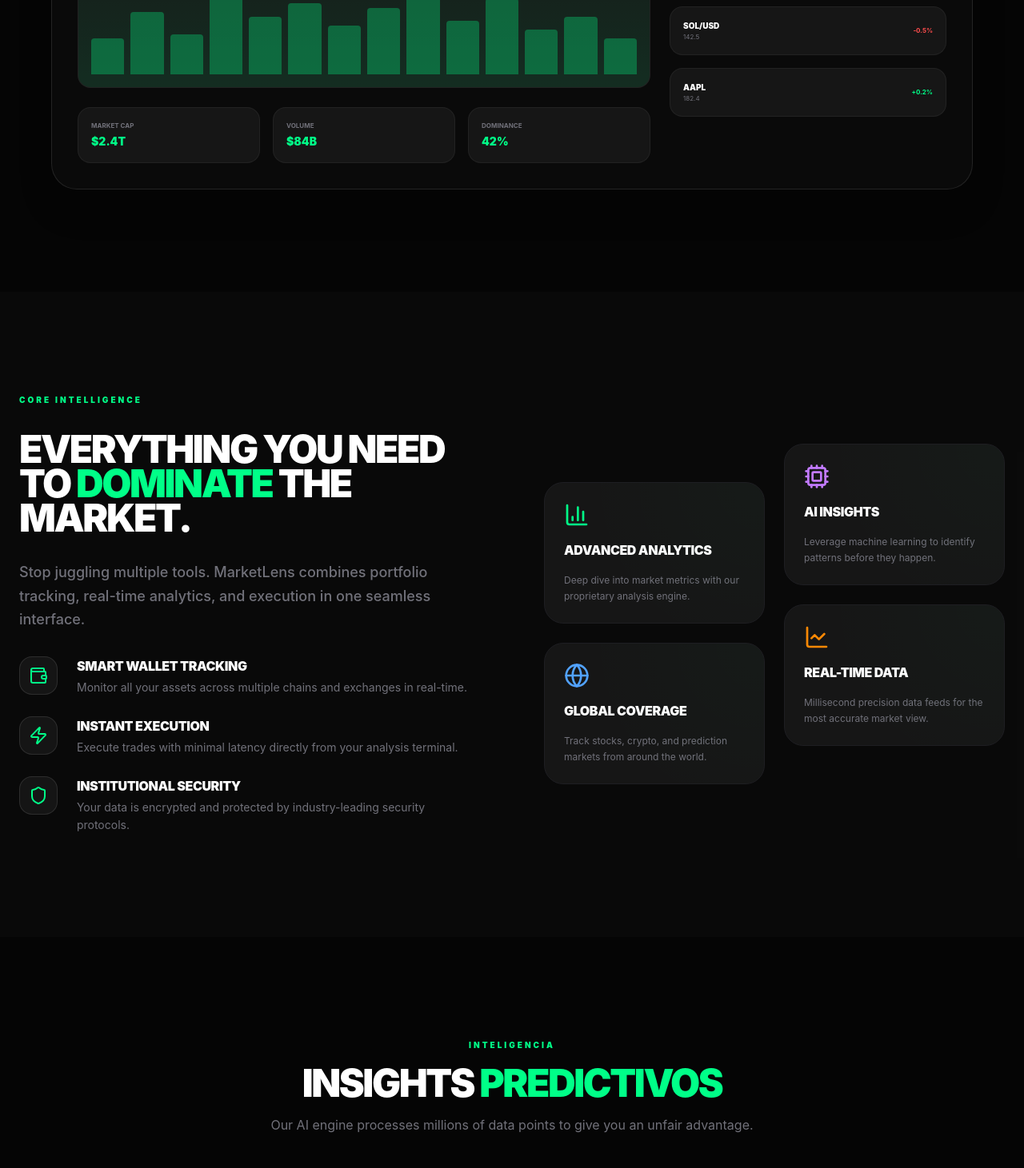
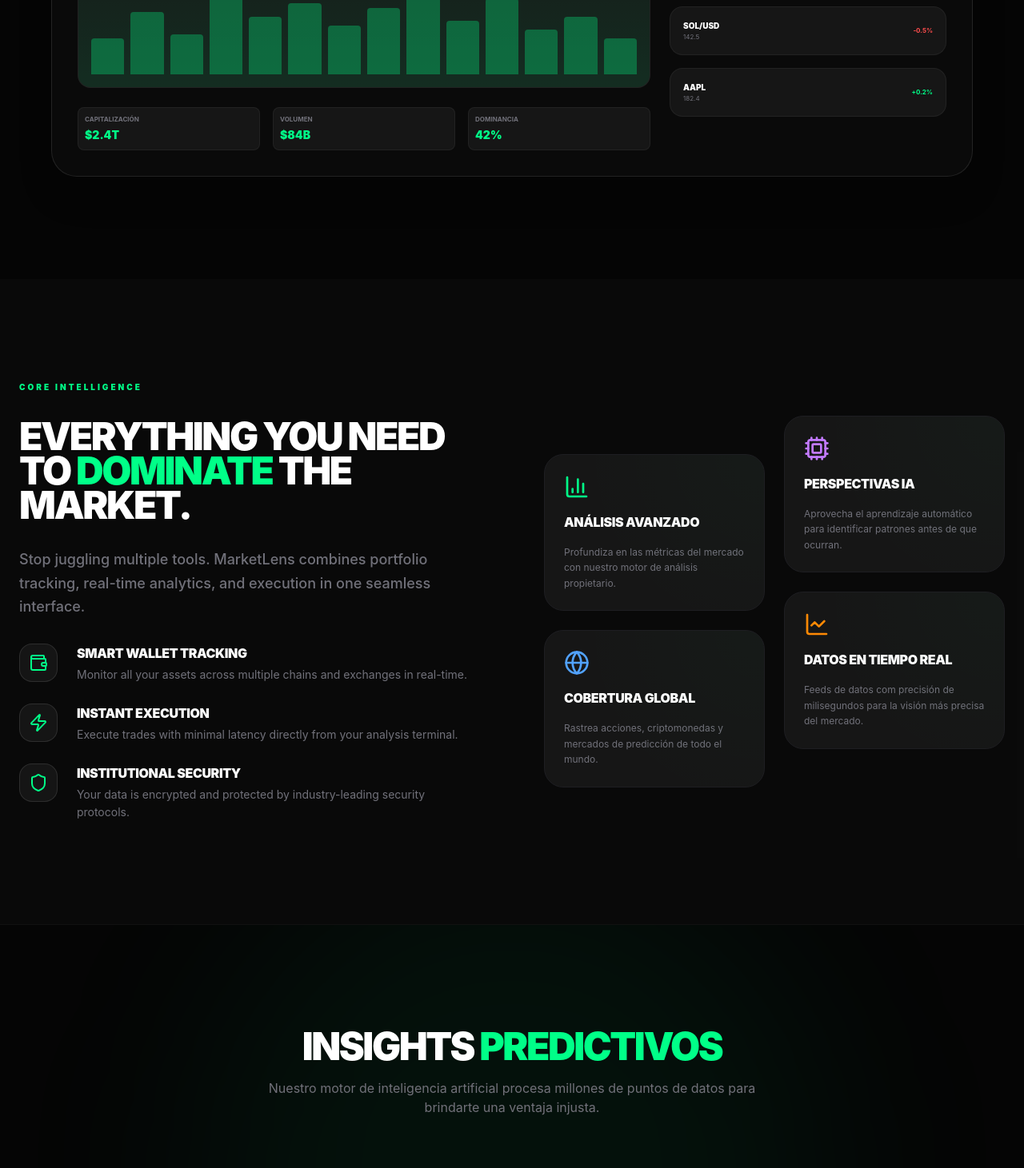
Before and after one commit to Ivancho1253/MarketLens, a React (Vite) app: page / in a window 1280 px wide. Shown: the part 960-2421 px from the top of the page at 80% size. Built offline with nearby package versions, Linux system fonts and the light colour scheme; no server answers.

Commit message:
feat: Add translations for market metrics and AI insights in LanguageContext

```diff
--- a/src/components/LandingPage.tsx
+++ b/src/components/LandingPage.tsx
@@ -163,13 +163,13 @@ export default function LandingPage() {
                 </div>
                 <div className="grid grid-cols-3 gap-4">
                   {[
-                    { label: 'Market Cap', val: '$2.4T' },
-                    { label: 'Volume', val: '$84B' },
-                    { label: 'Dominance', val: '42%' }
-                  ].map((item, i) => (
-                    <div key={i} className="p-4 bg-white/5 rounded-2xl border border-white/5">
-                      <div className="text-[8px] text-text-dim uppercase font-bold mb-1">{item.label}</div>
-                      <div className="text-sm font-black text-accent">{item.val}</div>
+                    { label: t('marketCap'), val: '$2.4T' },
+                    { label: t('volume'), val: '$84B' },
+                    { label: t('dominance'), val: '42%' }
+                  ].map((stat, i) => (
+                    <div key={i} className="bg-white/5 rounded-lg p-2 flex-1 border border-white/5">
+                      <div className="text-[8px] text-text-dim uppercase font-bold mb-1">{stat.label}</div>
+                      <div className="text-sm font-black text-accent">{stat.val}</div>
                     </div>
                   ))}
                 </div>
@@ -234,25 +234,25 @@ export default function LandingPage() {
               <div className="space-y-6 pt-12">
                 <div className="bento-card !bg-white/5 border-white/10 p-8 space-y-4 hover:border-accent/50 transition-all">
                   <BarChart3 className="w-8 h-8 text-accent" />
-                  <h3 className="font-black uppercase tracking-tight">Advanced Analytics</h3>
-                  <p className="text-xs text-text-dim leading-relaxed">Deep dive into market metrics with our proprietary analysis engine.</p>
+                  <h3 className="font-black uppercase tracking-tight">{t('advAnalyticsTitle')}</h3>
+                  <p className="text-xs text-text-dim leading-relaxed">{t('advAnalyticsDesc')}</p>
                 </div>
                 <div className="bento-card !bg-white/5 border-white/10 p-8 space-y-4 hover:border-accent/50 transition-all">
                   <Globe className="w-8 h-8 text-blue-400" />
-                  <h3 className="font-black uppercase tracking-tight">Global Coverage</h3>
-                  <p className="text-xs text-text-dim leading-relaxed">Track stocks, crypto, and prediction markets from around the world.</p>
+                  <h3 className="font-black uppercase tracking-tight">{t('globalCoverageTitle')}</h3>
+                  <p className="text-xs text-text-dim leading-relaxed">{t('globalCoverageDesc')}</p>
                 </div>
               </div>
               <div className="space-y-6">
                 <div className="bento-card !bg-white/5 border-white/10 p-8 space-y-4 hover:border-accent/50 transition-all">
                   <Cpu className="w-8 h-8 text-purple-400" />
-                  <h3 className="font-black uppercase tracking-tight">AI Insights</h3>
-                  <p className="text-xs text-text-dim leading-relaxed">Leverage machine learning to identify patterns before they happen.</p>
+                  <h3 className="font-black uppercase tracking-tight">{t('aiInsightsTitle')}</h3>
+                  <p className="text-xs text-text-dim leading-relaxed">{t('aiInsightsDesc')}</p>
                 </div>
                 <div className="bento-card !bg-white/5 border-white/10 p-8 space-y-4 hover:border-accent/50 transition-all">
                   <LineChart className="w-8 h-8 text-orange-400" />
-                  <h3 className="font-black uppercase tracking-tight">Real-time Data</h3>
-                  <p className="text-xs text-text-dim leading-relaxed">Millisecond precision data feeds for the most accurate market view.</p>
+                  <h3 className="font-black uppercase tracking-tight">{t('realtimeDataTitle')}</h3>
+                  <p className="text-xs text-text-dim leading-relaxed">{t('realtimeDataDesc')}</p>
                 </div>
               </div>
             </div>
@@ -261,14 +261,21 @@ export default function LandingPage() {
       </section>
 
       {/* Intelligence Section */}
-      <section id="intelligence" className="relative z-10 py-32 px-6">
+      <section id="intelligence" className="relative z-10 py-32 px-6 border-t border-white/5 overflow-hidden">
+        <div className="absolute top-1/2 left-1/2 -translate-x-1/2 -translate-y-1/2 w-[800px] h-[800px] bg-accent/5 rounded-full blur-[120px]" />
+
+        <div className="max-w-7xl mx-auto relative z-10 text-center mb-16">
+          <motion.div
+            initial={{ opacity: 0, y: 20 }}
+            whileInView={{ opacity: 1, y: 0 }}
+            viewport={{ once: true }}
+          >
+            <h2 className="text-5xl font-black tracking-tighter uppercase">{t('predictiveInsights').split(' ')[0]} <span className="text-accent">{t('predictiveInsights').split(' ')[1]}</span></h2>
+            <p className="text-text-dim max-w-2xl mx-auto mt-4">{t('predictiveDesc')}</p>
+          </motion.div>
+        </div>
+
         <div className="max-w-7xl mx-auto">
-          <div className="text-center mb-20 space-y-4">
-            <div className="text-accent text-[10px] font-black uppercase tracking-[0.3em]">{t('intelligence')}</div>
-            <h2 className="text-5xl font-black tracking-tighter uppercase">{t('predictiveInsights').split(' ')[0]} <span className="text-accent">{t('predictiveInsights').split(' ')[1]}</span></h2>
-            <p className="text-text-dim max-w-2xl mx-auto">Our AI engine processes millions of data points to give you an unfair advantage.</p>
-          </div>
-
           <div className="grid grid-cols-1 md:grid-cols-3 gap-8">
             {[
               { title: "Sentiment Analysis", desc: "Real-time social media and news sentiment tracking for every major asset." },
--- a/src/contexts/LanguageContext.tsx
+++ b/src/contexts/LanguageContext.tsx
@@ -50,10 +50,75 @@ const translations: Translations = {
     en: 'Predictive Insights',
     pt: 'Insights Preditivos'
   },
+  predictiveDesc: {
+    es: 'Nuestro motor de inteligencia artificial procesa millones de puntos de datos para brindarte una ventaja injusta.',
+    en: 'Our AI engine processes millions of data points to give you an unfair advantage.',
+    pt: 'Nosso motor de IA processa milhões de pontos de dados para lhe dar uma vantagem injusta.'
+  },
   professionalExecution: {
     es: 'Ejecución Profesional',
     en: 'Professional Execution',
     pt: 'Execução Profissional'
+  },
+  marketCap: {
+    es: 'Capitalización',
+    en: 'Market Cap',
+    pt: 'Valor de Mercado'
+  },
+  volume: {
+    es: 'Volumen',
+    en: 'Volume',
+    pt: 'Volume'
+  },
+  dominance: {
+    es: 'Dominancia',
+    en: 'Dominance',
+    pt: 'Dominância'
+  },
+  dominateMarket: {
+    es: 'Todo lo que necesitas para dominar el mercado.',
+    en: 'Everything you need to dominate the market.',
+    pt: 'Tudo o que você precisa para dominar o mercado.'
+  },
+  advAnalyticsTitle: {
+    es: 'Análisis Avanzado',
+    en: 'Advanced Analytics',
+    pt: 'Análise Avançada'
+  },
+  advAnalyticsDesc: {
+    es: 'Profundiza en las métricas del mercado con nuestro motor de análisis propietario.',
+    en: 'Deep dive into market metrics with our proprietary analysis engine.',
+    pt: 'Mergulhe nas métricas do mercado com nosso motor de análise proprietário.'
+  },
+  globalCoverageTitle: {
+    es: 'Cobertura Global',
+    en: 'Global Coverage',
+    pt: 'Cobertura Global'
+  },
+  globalCoverageDesc: {
+    es: 'Rastrea acciones, criptomonedas y mercados de predicción de todo el mundo.',
+    en: 'Track stocks, crypto, and prediction markets from around the world.',
+    pt: 'Rastreie ações, criptomoedas e mercados de previsão de todo o mundo.'
+  },
+  aiInsightsTitle: {
+    es: 'Perspectivas IA',
+    en: 'AI Insights',
+    pt: 'Insights de IA'
+  },
+  aiInsightsDesc: {
+    es: 'Aprovecha el aprendizaje automático para identificar patrones antes de que ocurran.',
+    en: 'Leverage machine learning to identify patterns before they happen.',
+    pt: 'Aproveite o aprendizado de máquina para identificar padrões antes que aconteçam.'
+  },
+  realtimeDataTitle: {
+    es: 'Datos en Tiempo Real',
+    en: 'Real-time Data',
+    pt: 'Dados em Tempo Real'
+  },
+  realtimeDataDesc: {
+    es: 'Feeds de datos com precisión de milisegundos para la visión más precisa del mercado.',
+    en: 'Millisecond precision data feeds for the most accurate market view.',
+    pt: 'Feeds de dados com precisão de milissegundos para a visão de mercado mais precisa.'
   },
   // Auth
   backToLanding: {
```
Also changed, not shown: 1 other file (tests, documents, lock files or other folders).
